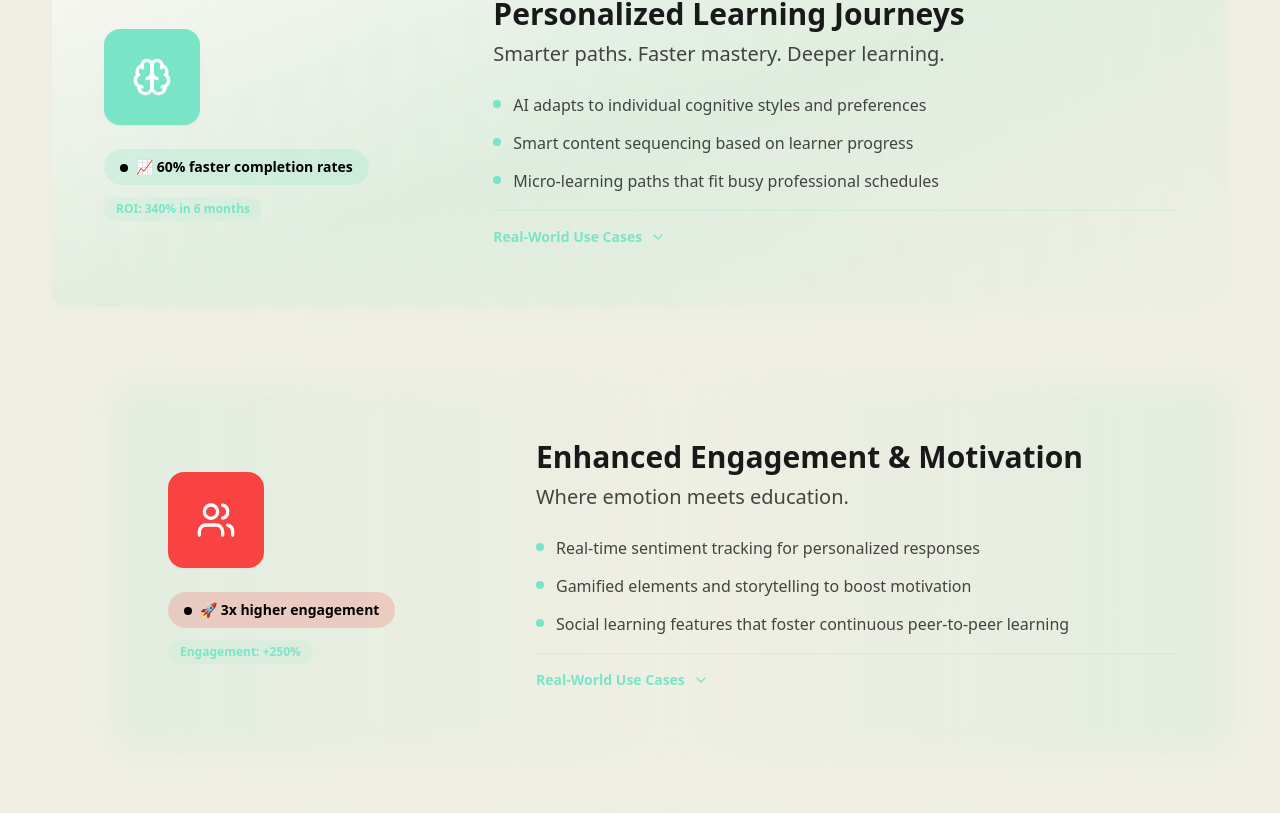
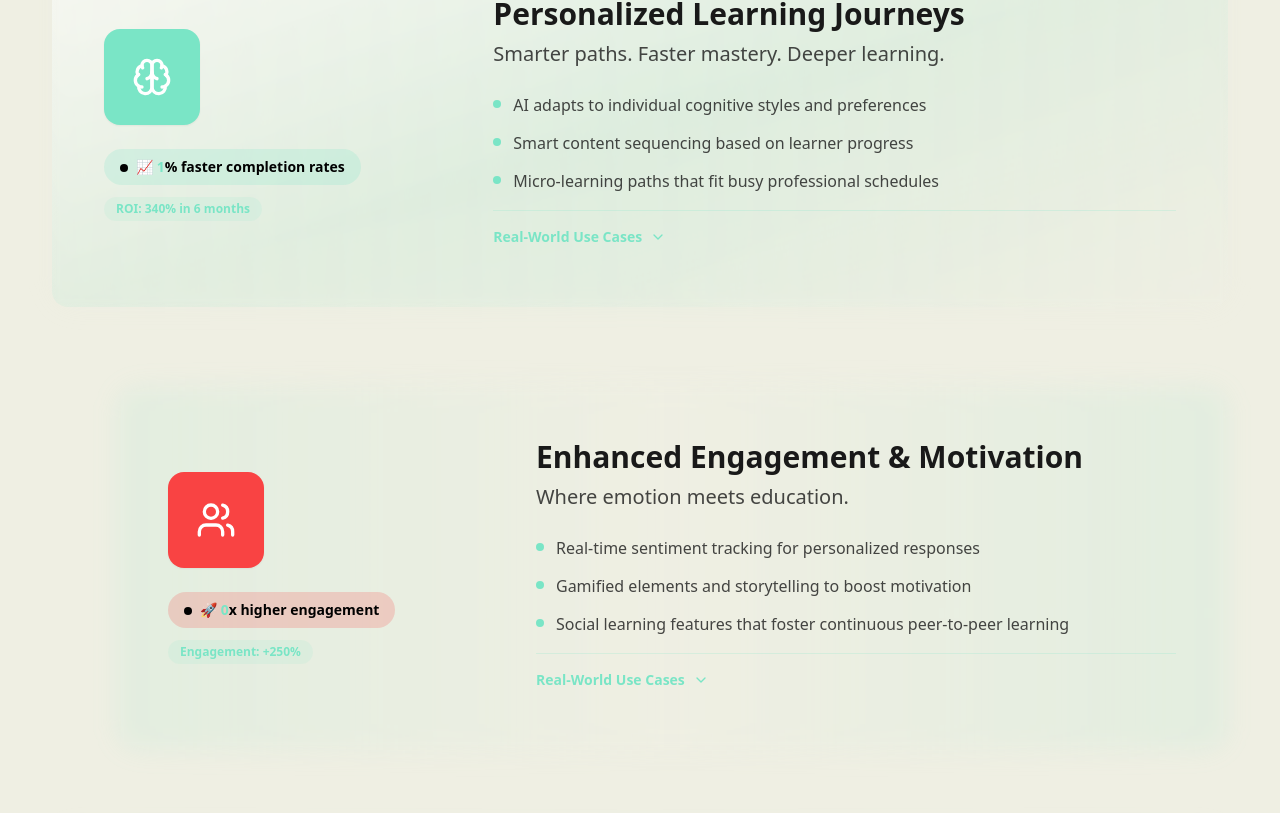
Before and after one commit to kkarakas-lxera/lxera-vision-platform, a React (Vite) app: page / in a window 1280 px wide. Shown: the part 2067-2880 px from the top of the page. Built offline with nearby package versions, Linux system fonts and the light colour scheme.

Commit message:
Add animated metric roll-up
Implement animated counter for stats on scroll in HeroStats component.

```diff
--- /dev/null
+++ b/src/components/AnimatedStat.tsx
@@ -0,0 +1,91 @@
+
+import { useEffect, useRef, useState } from "react";
+
+interface AnimatedStatProps {
+  value: string; // E.g., "60% faster", "+250% engagement", "3x boost"
+  duration?: number; // ms, default 1500
+  className?: string;
+}
+
+function parseNumber(stat: string): { prefix: string; number: number; suffix: string } {
+  // Finds the first number (int or float), and splits prefix/suffix
+  const match = stat.match(/([+-]?[\d.,]+)(.*)/);
+  if (!match) {
+    return { prefix: "", number: 0, suffix: stat };
+  }
+  const [_, numStr, after] = match;
+  const prefixMatch = stat.match(/^([^0-9+\-.]*)/);
+  return {
+    prefix: prefixMatch ? prefixMatch[0] : "",
+    number: parseFloat(numStr.replace(/,/g, "")),
+    suffix: after
+  };
+}
+
+const AnimatedStat = ({ value, duration = 1500, className }: AnimatedStatProps) => {
+  const [current, setCurrent] = useState(0);
+  const [hasAnimated, setHasAnimated] = useState(false);
+  const statRef = useRef<HTMLSpanElement | null>(null);
+
+  const { prefix, number, suffix } = parseNumber(value);
+
+  useEffect(() => {
+    let timeout: NodeJS.Timeout;
+    let observer: IntersectionObserver | undefined;
+    const node = statRef.current;
+
+    if (!node) return;
+
+    const startAnimation = () => {
+      if (hasAnimated) return;
+      setHasAnimated(true);
+      const start = 0;
+      const end = number;
+      const steps = 40;
+      let currentStep = 0;
+
+      const increment = () => {
+        currentStep++;
+        const progress = Math.min(currentStep / steps, 1);
+        const nextValue = Math.floor(progress * (end - start) + start);
+        setCurrent(nextValue);
+        if (currentStep < steps) {
+          timeout = setTimeout(increment, duration / steps);
+        } else {
+          setCurrent(end);
+        }
+      };
+      increment();
+    };
+
+    observer = new IntersectionObserver(
+      entries => {
+        if (entries[0].isIntersecting) {
+          startAnimation();
+          observer && observer.disconnect();
+        }
+      },
+      { threshold: 0.5 }
+    );
+
+    observer.observe(node);
+
+    return () => {
+      if (timeout) clearTimeout(timeout);
+      observer && observer.disconnect();
+    };
+    // eslint-disable-next-line
+  }, [statRef, number, duration, hasAnimated]);
+
+  return (
+    <span ref={statRef} className={className}>
+      {prefix}
+      <span className="text-future-green font-bold">
+        {statRef.current && hasAnimated ? current : 0}
+      </span>
+      {suffix}
+    </span>
+  );
+};
+
+export default AnimatedStat;
--- a/src/components/CapabilityCard.tsx
+++ b/src/components/CapabilityCard.tsx
@@ -2,6 +2,7 @@ import { Badge } from "@/components/ui/badge";
 import { Card, CardContent } from "@/components/ui/card";
 import { LucideIcon, ChevronDown, ChevronUp } from "lucide-react";
 import { useState } from "react";
+import AnimatedStat from "./AnimatedStat";
 
 interface CapabilityCardProps {
   icon: LucideIcon;
@@ -56,7 +57,7 @@ const CapabilityCard = ({
           <div className="flex items-center gap-2">
             <span className={`text-xs md:text-sm font-semibold px-4 py-2 rounded-full ${badgeBg} ${badgeBorder}`}>
               <span className="w-2 h-2 bg-current rounded-full inline-block mr-2"></span>
-              {impactStat}
+              <AnimatedStat value={impactStat} />
             </span>
           </div>
           {roiMetrics && (
```
